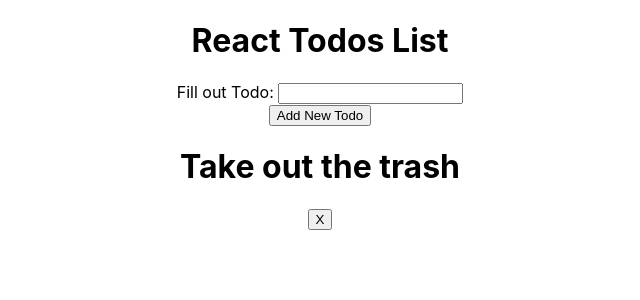
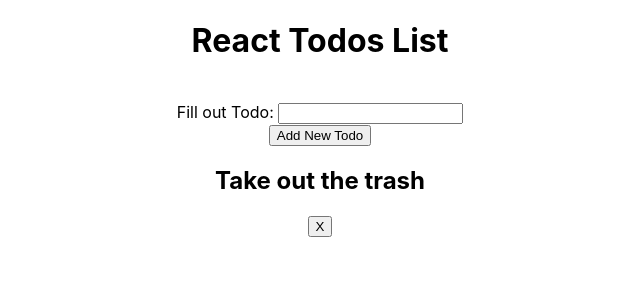
Before and after one commit to lmschless/react-todo-list, a React (Create React App) app: page / in a window 1280 px wide. Shown: the top 300 px of the page, without its empty margins (320-960 px from the left). Built offline with nearby package versions, Linux system fonts and the light colour scheme.

Commit message:
working on show/hide form state.

```diff
--- a/src/NewTodoForm.js
+++ b/src/NewTodoForm.js
@@ -6,11 +6,13 @@ export default class NewTodoForm extends Component {
 		super(props);
 
 		this.state = {
-			name: ''
+			name: '',
+			showForm: false
 		};
 	}
 
 	handleChange = (evt) => {
+		console.log(evt);
 		this.setState({
 			[evt.target.name]: evt.target.value
 		});
@@ -25,7 +27,7 @@ export default class NewTodoForm extends Component {
 			id: v4()
 		};
 		this.props.createTodo(newTodo);
-		this.setState({ height: '', width: '', color: '' });
+		this.setState({ name: '' });
 	};
 
 	render() {
--- a/src/Todo.js
+++ b/src/Todo.js
@@ -4,7 +4,7 @@ export default class Todo extends Component {
 	render() {
 		return (
 			<div>
-				<h1>{this.props.name}</h1>{' '}
+				<h2>{this.props.name}</h2>{' '}
 				<button onClick={this.props.remove}>X</button>
 			</div>
 		);
--- a/src/TodosList.js
+++ b/src/TodosList.js
@@ -1,13 +1,14 @@
 import React, { Component } from 'react';
 import Todo from './Todo';
 import NewBoxForm from './NewTodoForm';
+import { v4 } from 'uuid';
 
 export default class TodosList extends Component {
 	constructor(props) {
 		super(props);
 
 		this.state = {
-			todos: [ { name: 'Take out the trash' } ]
+			todos: [ { name: 'Take out the trash', id: v4() } ]
 		};
 	}
 
@@ -29,6 +30,7 @@ export default class TodosList extends Component {
 		return (
 			<div>
 				<h1>React Todos List</h1>
+				<br />
 				<NewBoxForm createTodo={this.create} />
 				{this.state.todos.map((todo) => (
 					<Todo
```
